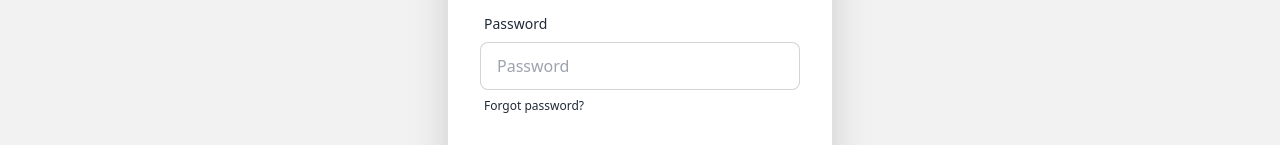
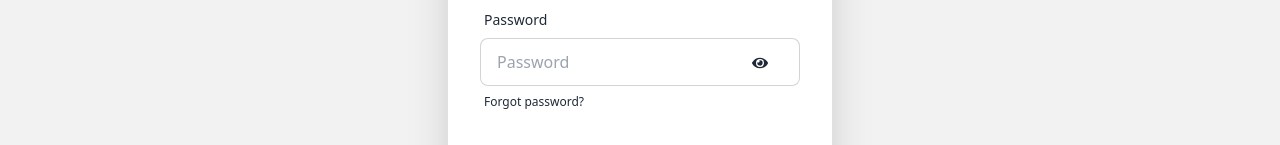
Before and after one commit to Fazlul619/art-craft-project-client-side, a React (Vite) app: page /register in a window 1280 px wide. Shown: the part 458-603 px from the top of the page. Built offline with nearby package versions, Linux system fonts and the light colour scheme; no server answers.

Commit message:
Register Page

```diff
--- a/src/pages/shared/Register Page/Register.jsx
+++ b/src/pages/shared/Register Page/Register.jsx
@@ -1,9 +1,15 @@
-import { useContext } from "react";
+import { useContext, useState } from "react";
 import { Link } from "react-router-dom";
 import { AuthContext } from "../../../providers/AuthProvider";
+import { FaEye, FaEyeSlash } from "react-icons/fa";
+import { ToastContainer, toast } from "react-toastify";
+import "react-toastify/dist/ReactToastify.css";
 
 const Register = () => {
   const { createUser } = useContext(AuthContext);
+  const [registerError, setRegisterError] = useState(" ");
+  const [registerSuccess, setRegisterSuccess] = useState("");
+  const [showPassword, setShowPassword] = useState(false);
 
   const handleRegister = (e) => {
     e.preventDefault();
@@ -14,12 +20,27 @@ const Register = () => {
     const password = form.get("password");
     console.log(name, email, photo, password);
 
+    setRegisterError(" ");
+    setRegisterSuccess(" ");
+
+    if (password.length < 6) {
+      setRegisterError("Password Should Be At Least 6 Characters Or Longer");
+      return;
+    } else if (!/[a-z]/.test(password) || !/[A-Z]/.test(password)) {
+      setRegisterError(
+        "Password Must Be At Least One Upper Case And One Lower Case Characters"
+      );
+      return;
+    }
+
     createUser(email, password)
       .then((result) => {
         console.log(result);
+        toast.success("User Created Successfully");
       })
       .catch((error) => {
         console.log(error);
+        setRegisterError(error.message);
       });
   };
   return (
@@ -69,19 +90,27 @@ const Register = () => {
                 <span className="label-text">Password</span>
               </label>
               <input
-                type="password"
+                type={showPassword ? "text" : "password"}
                 name="password"
                 placeholder="Password"
                 className="input input-bordered"
                 required
               />
-
+              <span
+                className="absolute top-[46%] left-[85%]"
+                onClick={() => setShowPassword(!showPassword)}
+              >
+                {showPassword ? <FaEyeSlash></FaEyeSlash> : <FaEye></FaEye>}
+              </span>
               <label className="label">
                 <a href="#" className="label-text-alt link link-hover">
                   Forgot password?
                 </a>
               </label>
             </div>
+            {registerError && (
+              <p className="text-red-700 text-center">{registerError}</p>
+            )}
             <div className="form-control mt-6">
               <button className="btn btn-primary">Register</button>
             </div>
@@ -94,6 +123,7 @@ const Register = () => {
           </p>
         </div>
       </div>
+      <ToastContainer />
     </div>
   );
 };
```
